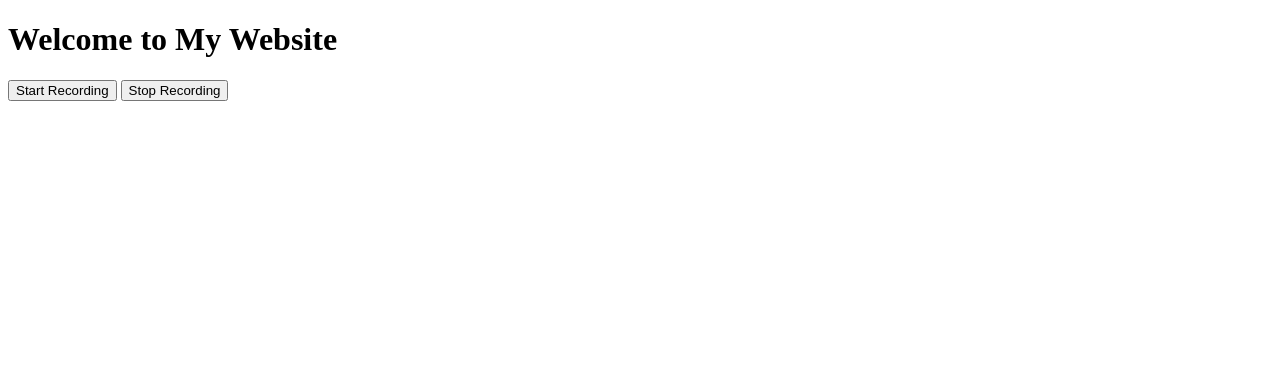
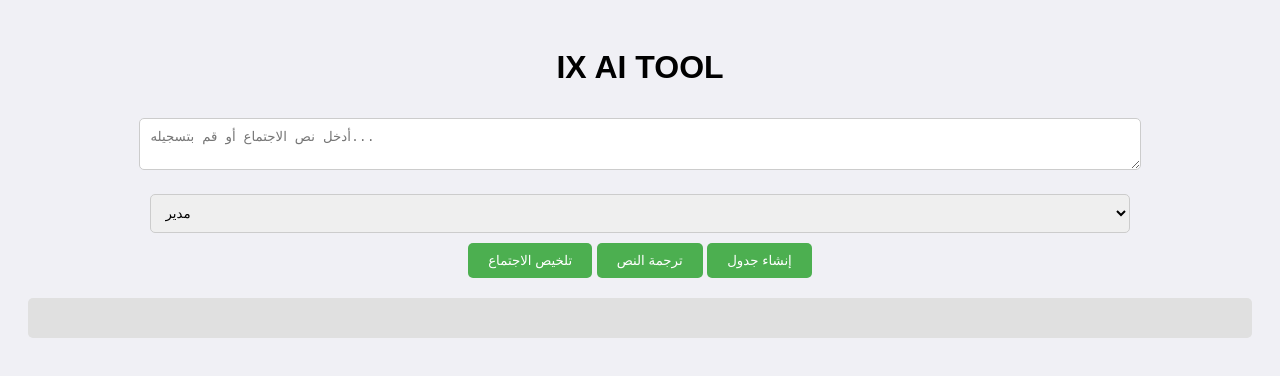
Before and after one commit to rluckystation/my-website, a plain HTML site: page index.html in a window 1280 px wide. Drawn offline with Linux system fonts and the light colour scheme.

Commit message:
index.html

```diff
--- a/index.html
+++ b/index.html
@@ -1,20 +1,55 @@
 <!DOCTYPE html>
-<html lang="en">
+<html lang="ar">
 <head>
     <meta charset="UTF-8">
     <meta name="viewport" content="width=device-width, initial-scale=1.0">
-    <title>My Website</title>
-    <link rel="stylesheet" href="styles.css">
+    <title>IX AI TOOL</title>
+    <style>
+        body {
+            font-family: Arial, sans-serif;
+            background-color: #f0f0f5;
+            text-align: center;
+            padding: 20px;
+        }
+        textarea, select {
+            width: 80%;
+            padding: 10px;
+            margin: 10px 0;
+            border-radius: 5px;
+            border: 1px solid #ccc;
+        }
+        button {
+            padding: 10px 20px;
+            background-color: #4CAF50;
+            color: white;
+            border: none;
+            border-radius: 5px;
+            cursor: pointer;
+        }
+        button:hover {
+            background-color: #45a049;
+        }
+        #result {
+            margin-top: 20px;
+            padding: 20px;
+            background-color: #e0e0e0;
+            border-radius: 5px;
+        }
+    </style>
 </head>
 <body>
-    <header>
-        <h1>Welcome to My Website</h1>
-    </header>
-    <main>
-        <button id="recordButton">Start Recording</button>
-        <button id="stopButton">Stop Recording</button>
-        <div id="summary"></div>
-    </main>
+    <h1>IX AI TOOL</h1>
+    <textarea id="meetingText" placeholder="أدخل نص الاجتماع أو قم بتسجيله..."></textarea><br>
+    <select id="jobPosition">
+        <option value="manager">مدير</option>
+        <option value="employee">موظف</option>
+        <option value="intern">متدرب</option>
+    </select><br>
+    <button onclick="summarizeMeeting()">تلخيص الاجتماع</button>
+    <button onclick="translateText()">ترجمة النص</button>
+    <button onclick="generateTable()">إنشاء جدول</button>
+    <div id="result"></div>
+
     <script src="script.js"></script>
 </body>
 </html>
```
